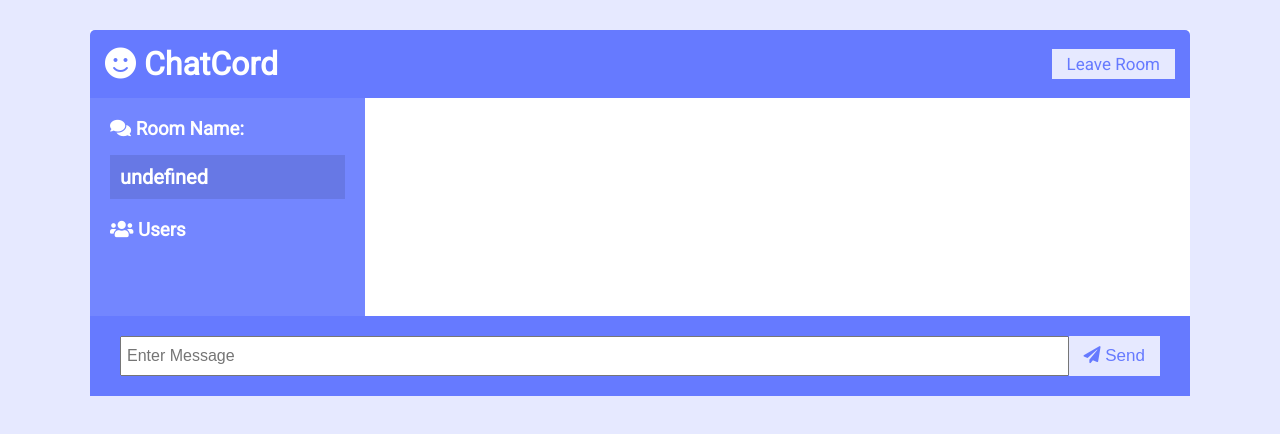
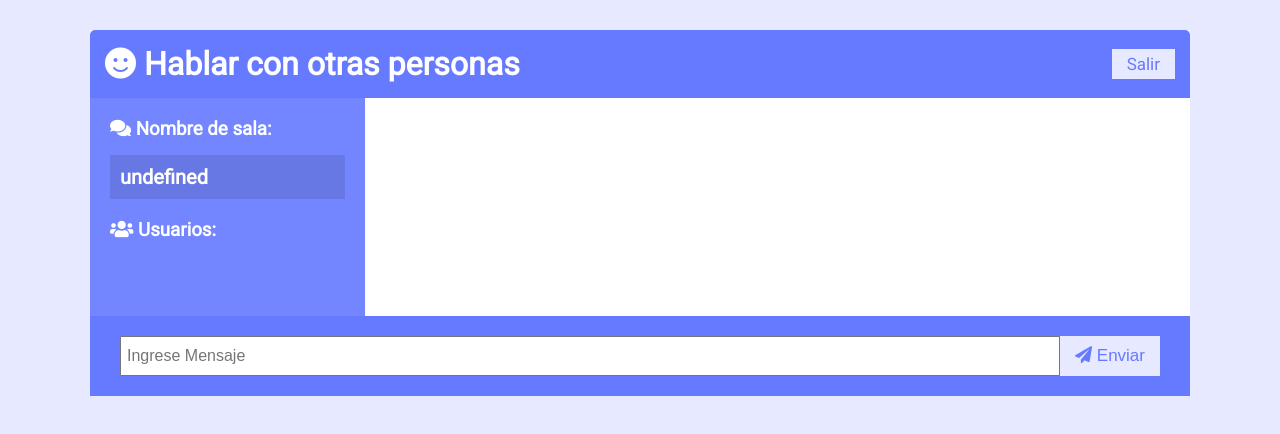
Before and after one commit to HerreraOcampoMartin/Chatroom, a website: page public/chat.html in a window 1280 px wide. Drawn offline with nearby package versions, Linux system fonts and the light colour scheme; no server answers.

Commit message:
Agregar README

```diff
--- a/public/chat.html
+++ b/public/chat.html
@@ -5,19 +5,19 @@
   <meta name="viewport" content="width=device-width, initial-scale=1.0">
   <link rel="stylesheet" href="https://cdnjs.cloudflare.com/ajax/libs/font-awesome/5.12.1/css/all.min.css" integrity="sha256-mmgLkCYLUQbXn0B1SRqzHar6dCnv9oZFPEC1g1cwlkk=" crossorigin="anonymous" />
   <link rel="stylesheet" href="css/style.css">
-  <title>ChatCord App</title>
+  <title>Sala de chat</title>
 </head>
 <body>
   <div class="chat-container">
     <header class="chat-header">
-      <h1><i class="fas fa-smile"></i> ChatCord</h1>
-      <a href="index.html" class="btn">Leave Room</a>
+      <h1><i class="fas fa-smile"></i> Hablar con otras personas</h1>
+      <a href="index.html" class="btn">Salir</a>
     </header>
     <main class="chat-main">
       <div class="chat-sidebar">
-        <h3><i class="fas fa-comments"></i> Room Name:</h3>
+        <h3><i class="fas fa-comments"></i> Nombre de sala:</h3>
         <h2 id="room-name"></h2>
-        <h3><i class="fas fa-users"></i> Users</h3>
+        <h3><i class="fas fa-users"></i> Usuarios:</h3>
         <ul id="users">
         </ul>
       </div>
@@ -30,11 +30,11 @@
         <input
           id="msg"
           type="text"
-          placeholder="Enter Message"
+          placeholder="Ingrese Mensaje"
           required
           autocomplete="off"
         />
-        <button class="btn"><i class="fas fa-paper-plane"></i> Send</button>
+        <button class="btn"><i class="fas fa-paper-plane"></i> Enviar</button>
       </form>
     </div>
   </div>
```
Also changed, not shown: public/index.html (+6 -6 lines), README.md (added), 1 other file.
